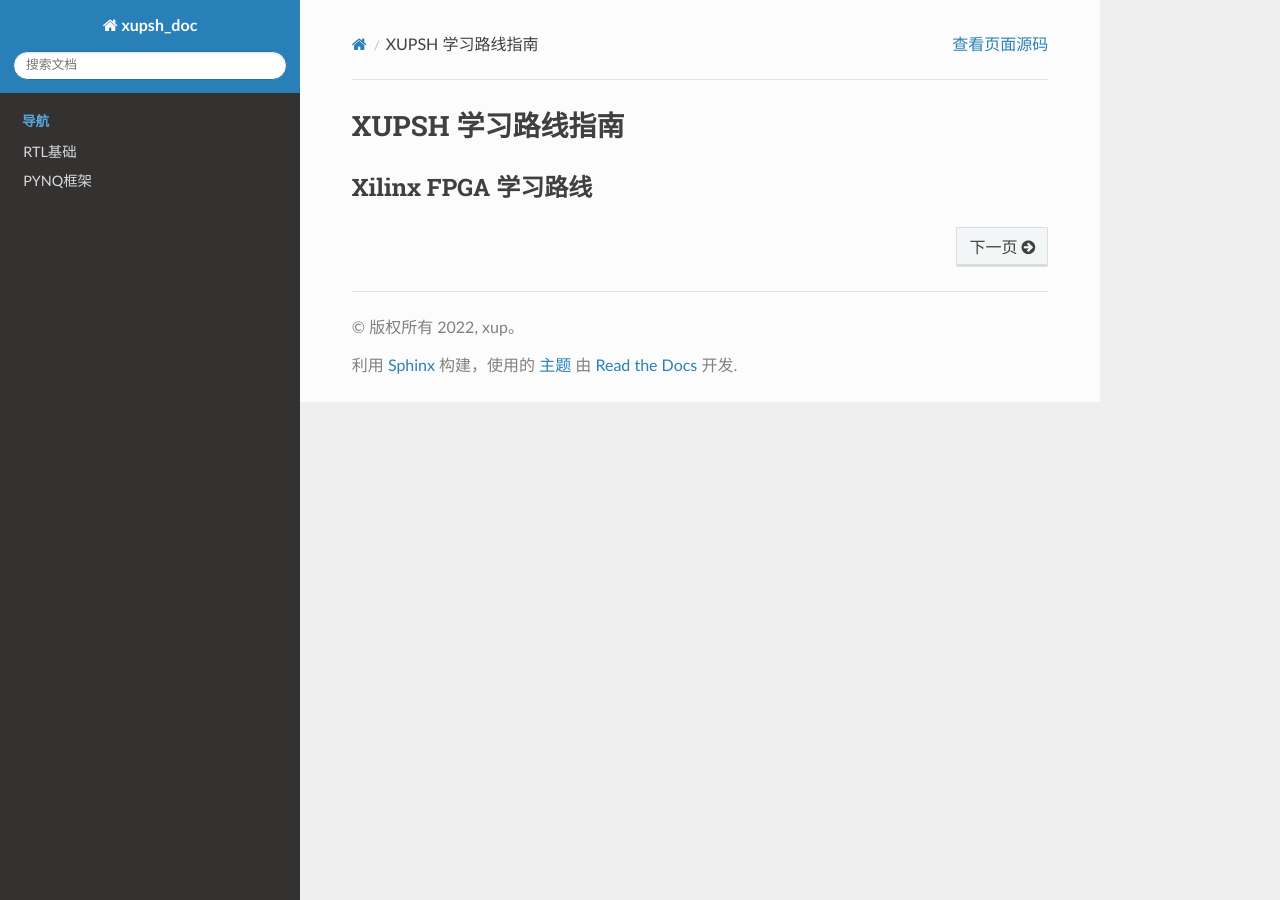
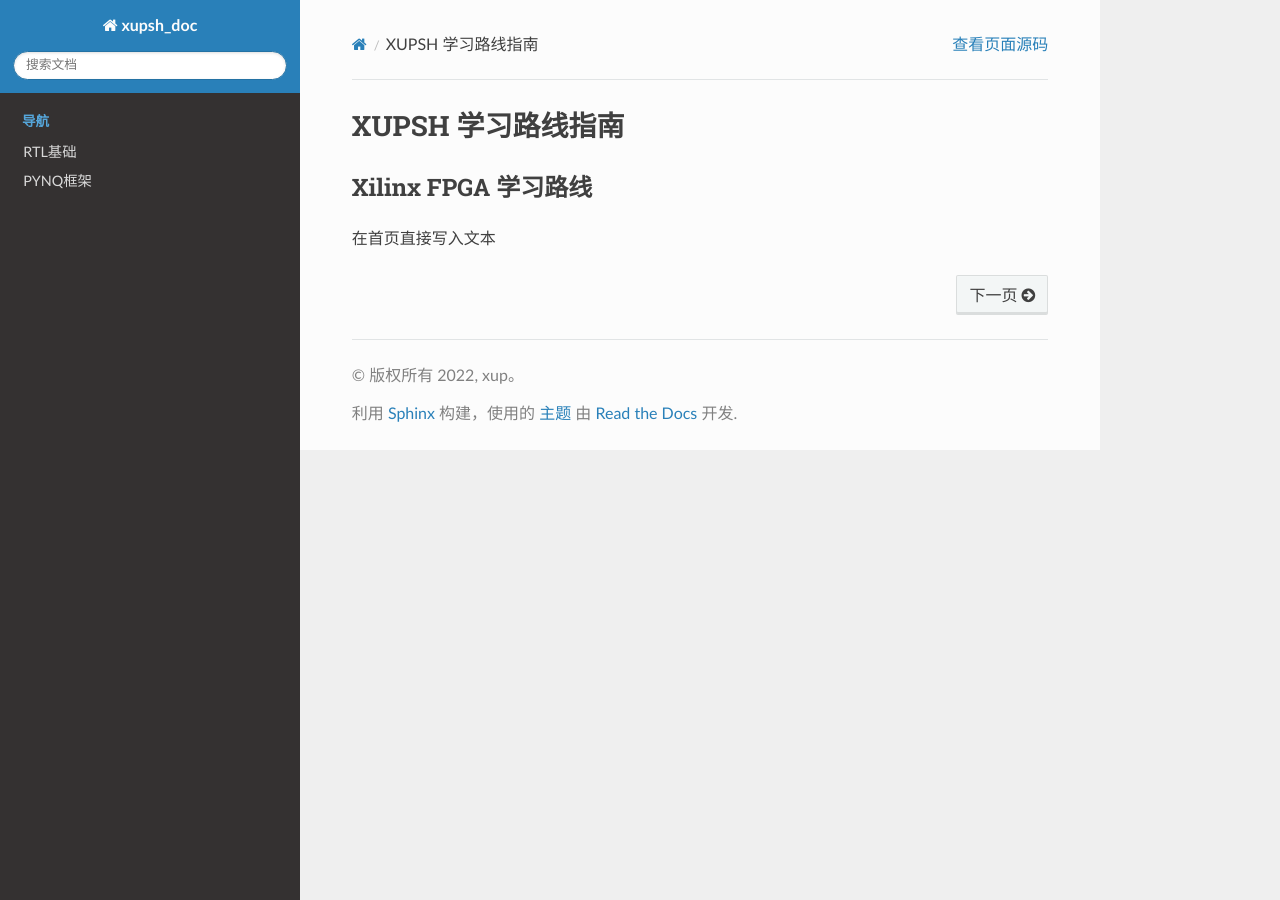
Before and after one commit to ChunxuGuo/xupsh-doc, a Sphinx documentation site: the page built from source/index.rst, in a window 1280 px wide. Built offline with Sphinx 7.4.7 and the Read the Docs theme 2.0.0, drawn with Linux system fonts in a browser that asks for light colours.

Commit message:
test web sync

```diff
--- a/source/index.rst
+++ b/source/index.rst
@@ -17,3 +17,5 @@ XUPSH 学习路线指南
 
 Xilinx FPGA 学习路线
 ====================
+
+在首页直接写入文本
```
Also changed, not shown: 4 other files.
